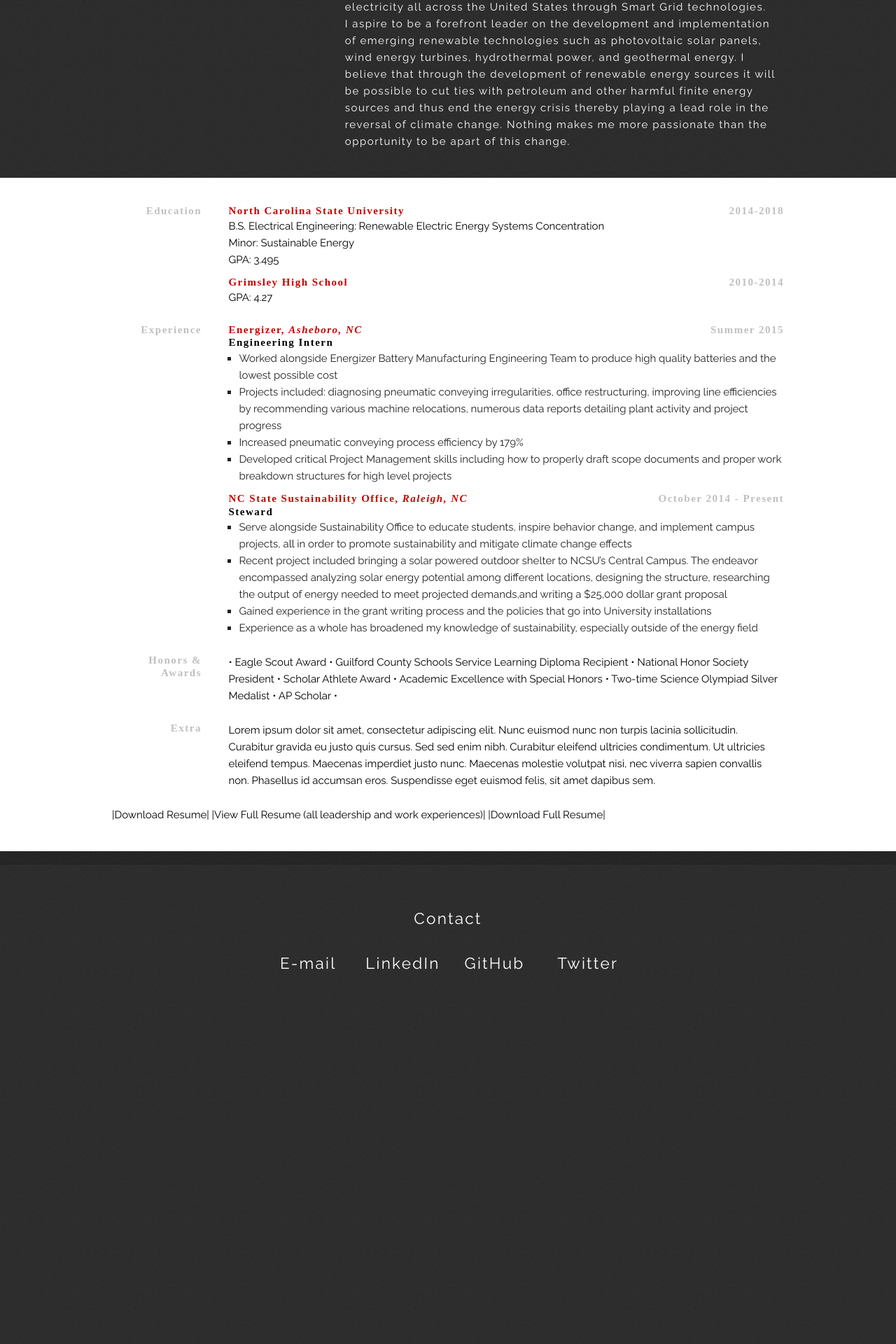
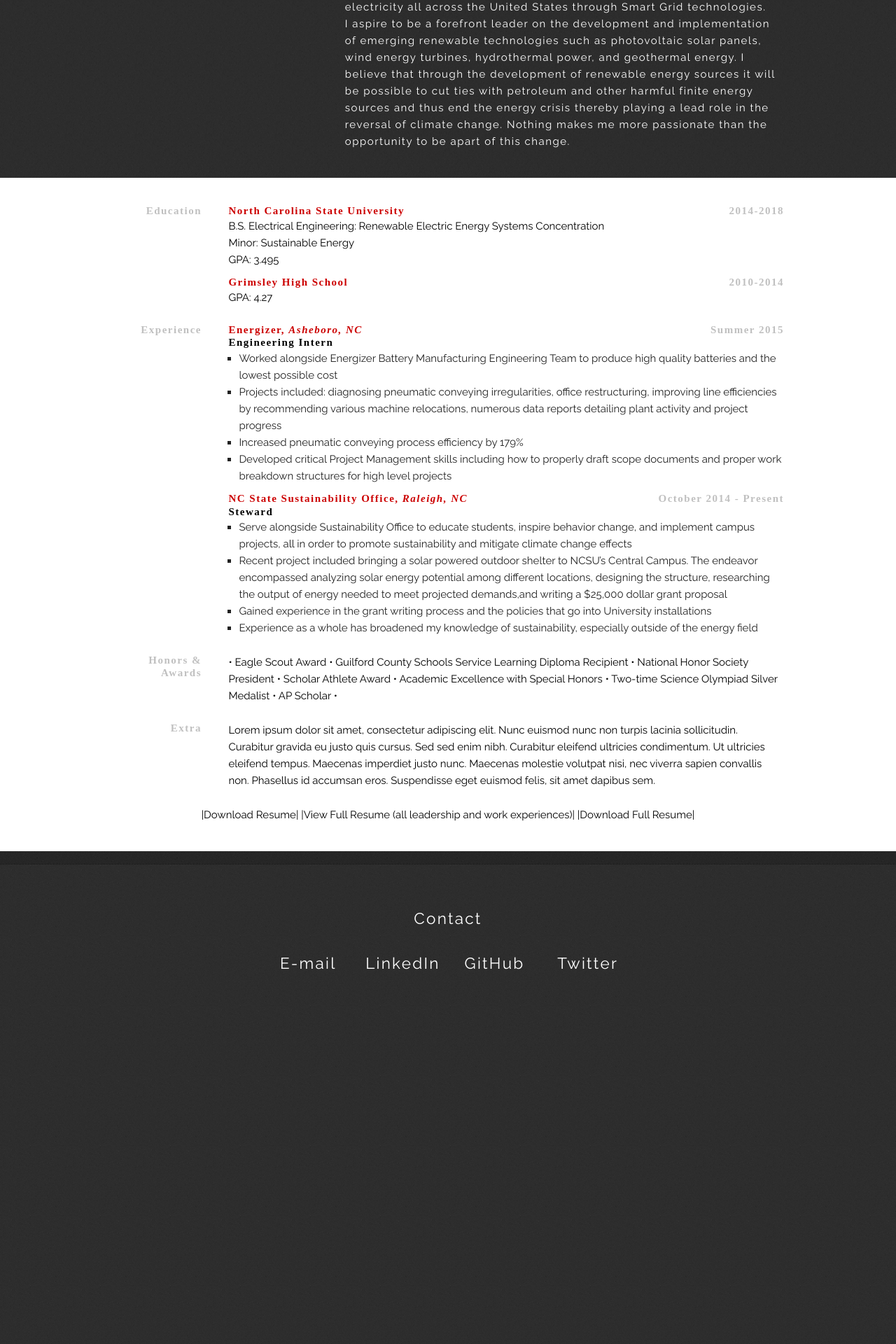
Before and after one commit to jacksoncwilliams/jackson-erin, a Jekyll site: the page built from simpleindex.html, in a window 1280 px wide. Shown: the part 1952-3872 px from the top of the page at 70% size. Built offline with Jekyll 4.4.1, drawn with Linux system fonts in a browser that asks for light colours; nearby versions of some CDN libraries; some web fonts are replaced.

Commit message:
Update simple.css

```diff
--- a/css/simple.css
+++ b/css/simple.css
@@ -249,6 +249,14 @@ body {
    line-height: 1.6;
 }
 
+#resume .downloadbar {
+   text-align: center;
+   font-family: "Raleway","HelveticaNeue","Helvetica Neue",Helvetica,Arial,sans-serif;
+   font-size: 1em;
+   font-weight: 400;
+   line-height: 1.6;
+}
+
 /* =============================================================================
    Contact
    ========================================================================== */
```
